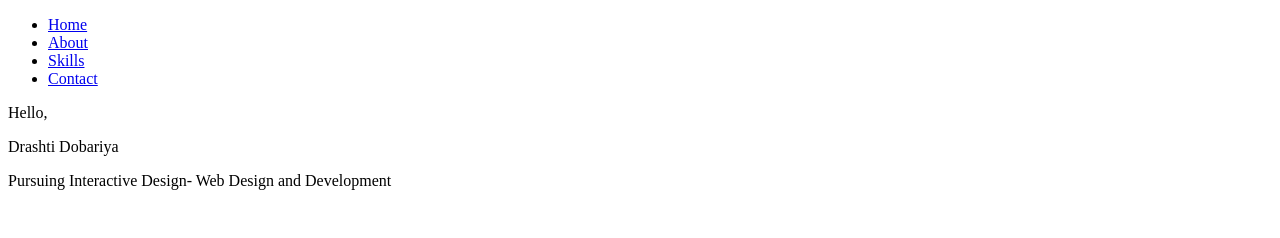
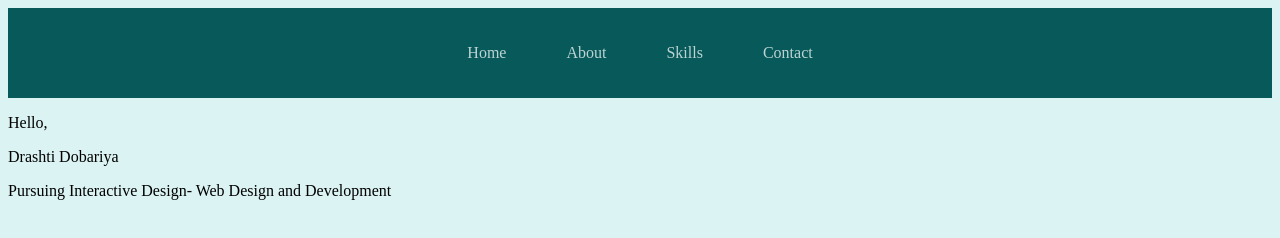
Before and after one commit to Drashti1111/CSS-Lab, a plain HTML site: page index.html in a window 1280 px wide. Drawn offline with Linux system fonts and the light colour scheme.

Commit message:
Added CSS to main.css

```diff
--- a/CSS/main.css
+++ b/CSS/main.css
@@ -0,0 +1,30 @@
+header{
+    font-weight: 200;
+    font-style: normal ;
+    background-color: #085a5a;
+    color: #bdd3d3;
+    padding: 20px 0;
+    text-align: center;
+}
+
+nav ul{
+    display: inline-flex;
+    list-style: none;
+    padding-left: 0;
+}
+
+nav a{
+    border-radius: 3px;
+    color: #bdd3d3;
+    padding: 30px;
+    text-decoration: none;
+}
+
+nav a:hover{
+    background-color: rgb(133,181,187);
+    color: rgb(225,234,235);
+}
+
+body{
+    background-color: rgb(219,243,243);
+}
--- a/index.html
+++ b/index.html
@@ -4,6 +4,7 @@
     <meta charset="UTF-8">
     <meta name="viewport" content="width=device-width, initial-scale=1.0">
     <title>CSS LAB</title>
+    <link href="./CSS/main.css" rel="stylesheet">
 </head>
 <body>
     <header>
```
